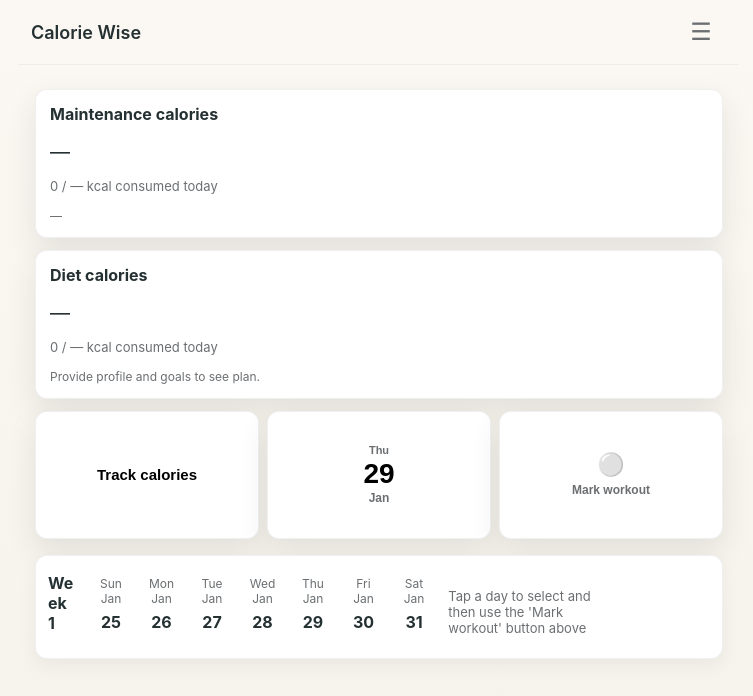
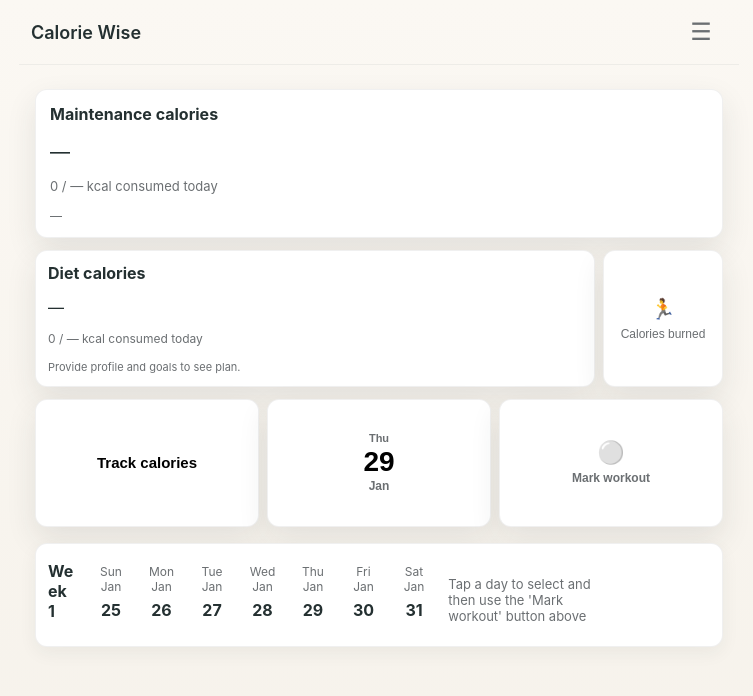
Before and after one commit to AshuferMorningstar/Calorie-Tracker, a React (Vite) app: page / in a window 1280 px wide. Shown: the top 696 px of the page, without its empty margins (261-1014 px from the left). Built offline with nearby package versions, Linux system fonts and the light colour scheme; sample sign-in values are in the browser's storage.

Commit message:
Revamp diet calories card layout and add button
Updated the diet calories card to use a flex layout with improved styling and font sizes. Added a new button card for tracking calories burned, which navigates to the tracking page.

```diff
--- a/src/App.jsx
+++ b/src/App.jsx
@@ -257,11 +257,17 @@ export default function App(){
             <div style={{fontSize:12,color:'var(--muted)',marginTop:6}}>{maintenanceUsed ? `Today's deficit: ${Math.round(maintenanceUsed - (consumedToday || 0))} kcal` : '—'}</div>
           </div>
 
-          <div className="card">
-            <strong>Diet calories</strong>
-            <div style={{fontSize:20,marginTop:8}}>{calories ? `${workoutToday ? calories.dietWithExercise : calories.dietNoWorkout} kcal/day` : '—'}</div>
-            <div style={{fontSize:13,color:'var(--muted)',marginTop:6}}>{`${consumedToday || 0} / ${calories ? (workoutToday ? calories.dietWithExercise : calories.dietNoWorkout) : '—'} kcal consumed today`}</div>
-            <div style={{fontSize:12,color:'var(--muted)',marginTop:6}}>{calories ? calories.note : 'Provide profile and goals to see plan.'}</div>
+          <div style={{display:'flex',gap:8,alignItems:'stretch'}}>
+            <div className="card" style={{flex:1,minWidth:0,padding:12}}>
+              <strong>Diet calories</strong>
+              <div style={{fontSize:16,marginTop:6}}>{calories ? `${workoutToday ? calories.dietWithExercise : calories.dietNoWorkout} kcal/day` : '—'}</div>
+              <div style={{fontSize:12,color:'var(--muted)',marginTop:6}}>{`${consumedToday || 0} / ${calories ? (workoutToday ? calories.dietWithExercise : calories.dietNoWorkout) : '—'} kcal consumed today`}</div>
+              <div style={{fontSize:11,color:'var(--muted)',marginTop:6}}>{calories ? calories.note : 'Provide profile and goals to see plan.'}</div>
+            </div>
+            <button className="card" style={{width:120,display:'flex',flexDirection:'column',alignItems:'center',justifyContent:'center',gap:6}} title="Calories burned" onClick={()=>navigate('/track')}>
+              <div style={{fontSize:20}}>🏃</div>
+              <div style={{fontSize:12,color:'var(--muted)'}}>Calories burned</div>
+            </button>
           </div>
 
           <div style={{gridColumn: '1 / -1', display:'flex', gap:8, alignItems:'stretch', flexWrap:'wrap'}}>
```
